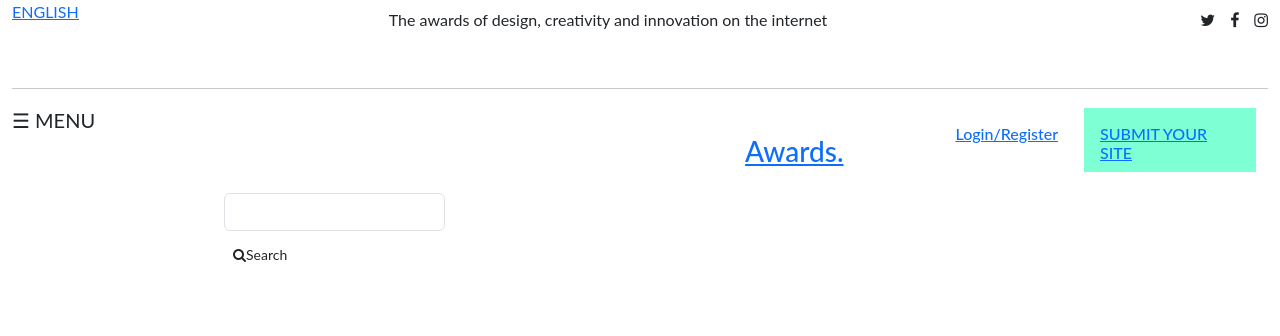
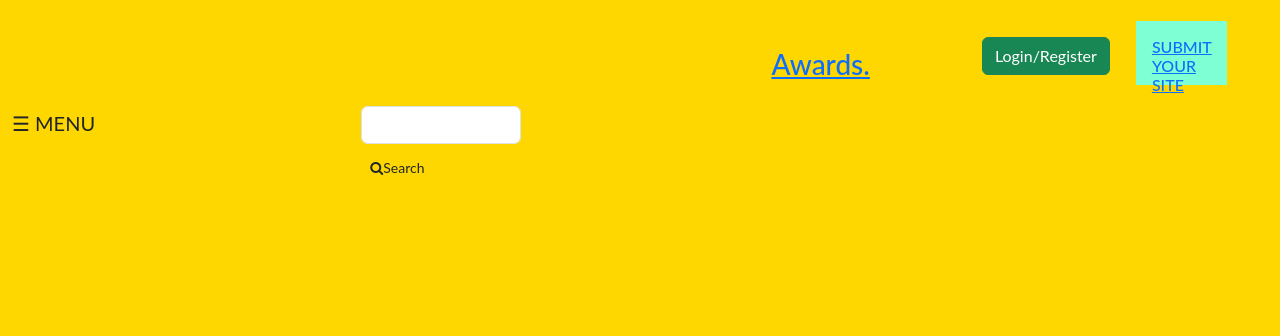
Before and after one commit to Calebu6214/Awwards, a Django app: page / in a window 1280 px wide. Shown: the top 336 px of the page. Run offline with Django 3.2, Linux system fonts and the light colour scheme; the visitor is signed in with stand-in values (Sample User, id 1); data that the repository does not hold is empty; some libraries are stand-ins or nearby versions.

Commit message:
add sytles

```diff
--- a/awardapp/templates/index.html
+++ b/awardapp/templates/index.html
@@ -17,6 +17,8 @@
 
       font-family: "Lato", sans-serif;
     }
+
+
 
     .sidenav {
       height: 100%;
@@ -83,9 +85,7 @@
   </div>
 
 
-  <P style="text-decoration: underline;"><a href="{% url 'home' %}">ENGLISH</a></P>
-  <p style="padding-left:30%; margin-top: -2rem;">The awards of design, creativity and innovation on the internet</p>
-  <br>
+
   <span style="display: inline-flex;float:right; margin-top: -4rem;">
     <p><i class="fa fa-twitter" aria-hidden="true"></i>
     </p>
@@ -94,10 +94,10 @@
     <p style="padding-left:15px;"><i class="fa fa-instagram" aria-hidden="true"></i></p>
   </span>
 
-  <hr>
+  <br> <br>
 
 
-  <span style="font-size:20px;cursor:pointer" onclick="openNav()">&#9776; MENU</span>
+  <span style="font-size:20px;cursor:pointer;" onclick="openNav()">&#9776; MENU</span>
 
   <script>
     function openNav() {
@@ -108,28 +108,29 @@
       document.getElementById("mySidenav").style.width = "0";
     }
   </script>
-  <div class="container-fluid" style="display: inline-flex;">
-  <div style="display: inline-flex;align-items: center;padding-left: 200px" >
+  <div class="container" id="topnav" style="display: inline-flex;">
+  <div style="display: inline-flex;align-items: center;padding-left: 250px" >
     <!-- <p style="padding-top: 10%;"> -->
-      <form class="form-inline" role="search" action="{% url 'search_results' %}">
-        <input type="text" class="form-control" placeholder="" aria-label="Search" name="keyword">
-        <button type="submit" class="btn btn-outline-white btn-md my-2 btn-sm"><i class="fa fa-search" aria-hidden="true"></i>Search</button>
+        <form class="form-inline my-2 my-lg-0" role="search" action="{% url 'search_results' %}">
+            <input type="text" class="form-control mr-sm-2" placeholder="" aria-label="Search" name="keyword">
+            <button type="submit" class="btn btn-outline-white btn-md my-2 btn-sm"><i class="fa fa-search" aria-hidden="true"></i>Search</button>
 
-    </form>
+        </form>
 
     </p>
-    <h3 style="padding-left: 300px;padding-bottom: 10rem;"><a href="{% url 'home' %}">Awards.</a></h3>
   </div>
 
+  <h3 style="padding-left: 250px;padding-bottom: 10rem;"><a href="{% url 'home' %}">Awards.</a></h3>
   <div style="display: inline-flex; float:right; text-decoration: none;margin-top: -1.7rem;padding-left: 6rem;">
 
     <p>
-      <h6 style='padding: 1rem;'><a  href="{% url 'login' %}">Login/Register</a></h6>
+      <h6 style='padding: 1rem;'><a  href="{% url 'login' %}"><button class="btn btn-success">Login/Register</button></a></h6>
     </p>
     <p style="padding-left: 10px;">
       <h6 style="height: 4rem;background-color: aquamarine; padding: 1rem;"><a href="{% url 'new-project' %}">SUBMIT YOUR SITE</a></h6>
     </p>
   </div>
+
 </div>
   <div class="row">
     {% for project_item in projects %}
--- a/awardproject/settings.py
+++ b/awardproject/settings.py
@@ -47,7 +47,7 @@
     'django_registration',
     'rest_framework',
     'rest_framework.authtoken',
-    'star_ratings'
+    'star_ratings',
     'crispy_forms',
     'tinymce',
     'bootstrapform',
--- a/requirements.txt
+++ b/requirements.txt
@@ -16,6 +16,7 @@
 dj-database-url==0.5.0
 Django==3.2.8
 django-bootstrap-form==3.4
+django-bootstrap-v5==1.0.5
 django-bootstrap5==2.1.2
 django-braces==1.14.0
 django-countries==7.1
--- a/static/css/index.css
+++ b/static/css/index.css
@@ -0,0 +1,4 @@
+body {
+    font-family: 'Poppins', sans-serif;
+    background-color: gold;
+  }
```
Also changed, not shown: awardapp/templates/new_project.html (+54 -0 lines), awardapp/migrations/0001_initial.py (added).
